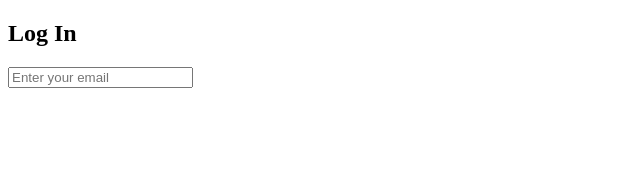
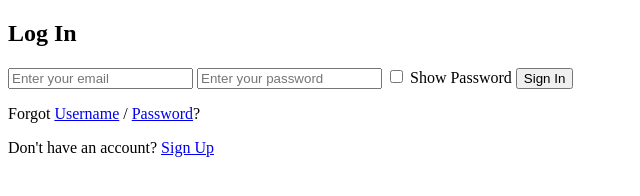
Before and after one commit to TonyGonzalez06/Gittesting-, a plain HTML site: page index.html in a window 1280 px wide. Shown: the whole page, without its empty margins (0-640 px from the left). Drawn offline with Linux system fonts and the light colour scheme; files that its build step writes are made by us from their sources.

Commit message:
Added code to html file and created a .js file

```diff
--- a/css/styles.css
+++ b/css/styles.css
@@ -0,0 +1 @@
+* { box-sizing: border-box; }
--- a/index.html
+++ b/index.html
@@ -22,43 +22,37 @@
                     autocomplete="email"
                     required
                 />
+
+                <label class="lable" for=""password"Password:</label>
+                <input
+                    class="input"
+                    type="password"
+                    id="password"
+                    name="password"
+                    placeholder="Enter your password"
+                    autocomplete="current-password"
+                    required
+                />
+
+                <lable class="check">
+                    <input id ="showPass" type="checkbox" />
+                    <span>Show Password</span>
+                </lable>
+
+                <button class="btn" type=""submit">Sign In</button>
+
+                <p class=""links">
+                Forgot <a href="#">Username</a> / <a href="#">Password</a>?
+                </p>
+                <p class="links">
+                Don't have an account? <a href="#">Sign Up</a>
+                </p>
+
+                <p class='msg' id="msg" role="status" aria-live="polite"></p>
             </form>
         </section>
+      </main>
 
-
-
-
-
-
-
-
-
-
-
-
-
-
-
-
-
-
-
-
-
-
-
-
-
-
-
-
-
-
-
-    </main>
-
-
-
-
+      <script src="app.js"></script>
     </body>
-</html>
+    </html>
```
Also changed, not shown: js/script.js (added).
